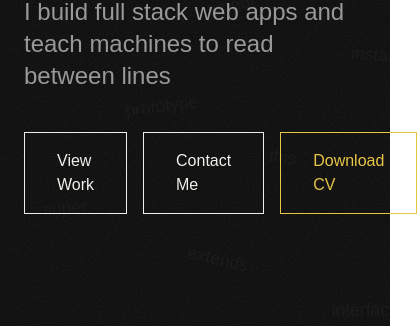
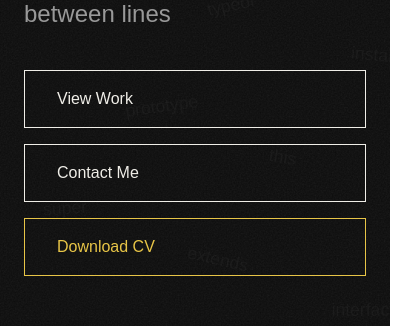
Before and after one commit to B-BOLD24/portfolio, a React (Vite) app in the folder client/: page / in a window 390 px wide. Shown: the part 465-791 px from the top of the page, 417 px wide, since content can reach past the window. Built offline with nearby package versions, Linux system fonts and the light colour scheme; no server answers; a web font is replaced by a local one.

Commit message:
fixed buttons on hero page layout for mobile

```diff
--- a/client/src/sections/Hero.jsx
+++ b/client/src/sections/Hero.jsx
@@ -44,7 +44,7 @@ function Hero() {
         whileInView={{ opacity: 1, y: 0 }}
         transition={{ duration: 0.6, delay: 0.6 }}
         viewport={{ once: true }}
-        className="flex gap-4   justify-start mt-10  "
+        className="flex gap-4 flex-col sm:flex-row  justify-start mt-10  "
       >
         <a
           href="#projects"
```
